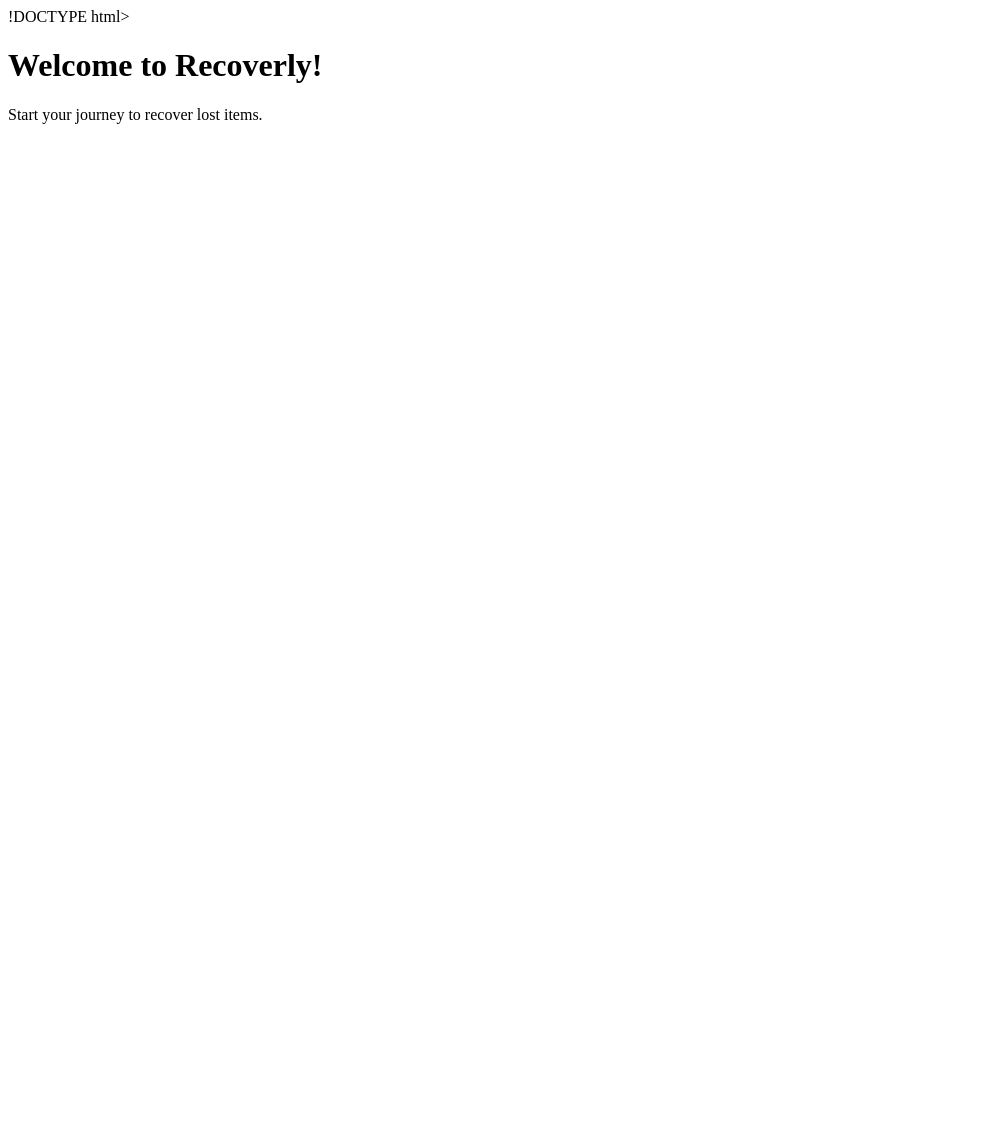
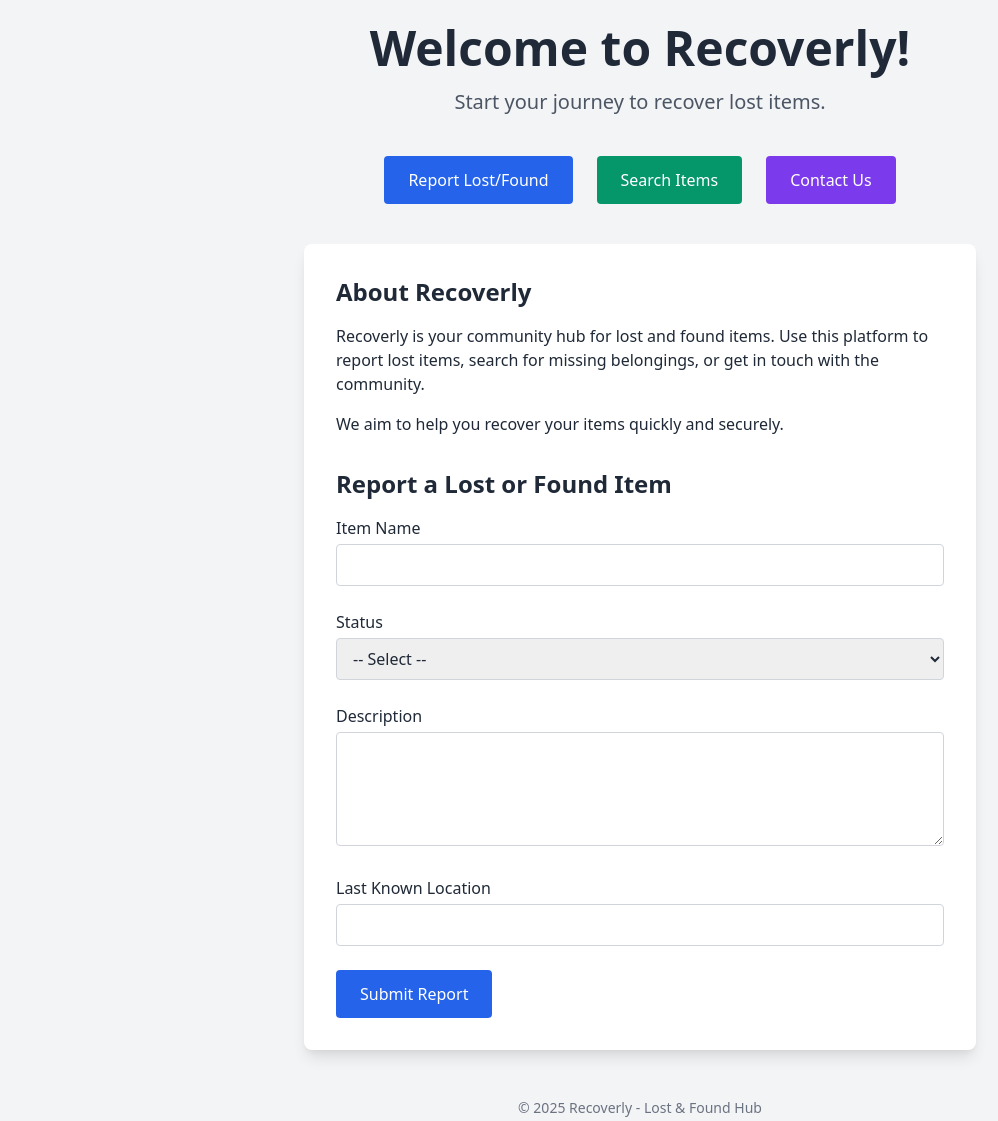
Before and after one commit to Akuagwu2024/recoverly-cis260, a website: page index.html in a window 1280 px wide. Shown: the whole page, without its empty margins (0-998 px from the left). Before the commit the page ends 800 px from the top, so only its background shows below. Drawn offline with nearby package versions, Linux system fonts and the light colour scheme.

Commit message:
Add complete styled homepage with form and validation

```diff
--- a/index.html
+++ b/index.html
@@ -1,12 +1,81 @@
-!DOCTYPE html>
+<!DOCTYPE html>
 <html lang="en">
 <head>
-    <meta charset="UTF-8">
-    <meta name="viewport" content="width=device-width, initial-scale=1.0">
-    <title>Recoverly - Lost & Found Hub</title>
+  <meta charset="UTF-8" />
+  <meta name="viewport" content="width=device-width, initial-scale=1" />
+  <title>Recoverly - Lost & Found Hub</title>
+  <!-- Tailwind CSS CDN -->
+  <link href="https://cdn.jsdelivr.net/npm/tailwindcss@2.2.19/dist/tailwind.min.css" rel="stylesheet" />
 </head>
-<body>
-    <h1>Welcome to Recoverly!</h1>
-    <p>Start your journey to recover lost items.</p>
+<body class="bg-gray-100 font-sans text-gray-800 min-h-screen flex flex-col items-center p-6">
+
+  <header class="mb-10 text-center">
+    <h1 class="text-5xl font-bold mb-4">Welcome to Recoverly!</h1>
+    <p class="text-xl text-gray-600">Start your journey to recover lost items.</p>
+  </header>
+
+  <nav class="mb-10 flex space-x-6 justify-center">
+    <a href="report.html" class="bg-blue-600 text-white px-6 py-3 rounded hover:bg-blue-700 transition">Report Lost/Found</a>
+    <a href="search.html" class="bg-green-600 text-white px-6 py-3 rounded hover:bg-green-700 transition">Search Items</a>
+    <a href="contact.html" class="bg-purple-600 text-white px-6 py-3 rounded hover:bg-purple-700 transition">Contact Us</a>
+  </nav>
+
+  <main class="bg-white shadow-lg rounded-lg p-8 w-full max-w-2xl">
+    <section class="mb-8">
+      <h2 class="text-2xl font-semibold mb-4">About Recoverly</h2>
+      <p class="mb-4">
+        Recoverly is your community hub for lost and found items. Use this platform to report lost items, search for missing belongings, or get in touch with the community.
+      </p>
+      <p>
+        We aim to help you recover your items quickly and securely.
+      </p>
+    </section>
+
+    <section>
+      <h2 class="text-2xl font-semibold mb-4">Report a Lost or Found Item</h2>
+      <form id="reportForm" class="space-y-6" novalidate>
+        <div>
+          <label for="itemName" class="block mb-1 font-medium">Item Name</label>
+          <input type="text" id="itemName" name="itemName" required
+            class="w-full border border-gray-300 rounded px-3 py-2 focus:outline-none focus:ring-2 focus:ring-blue-500" />
+          <p class="text-red-600 text-sm mt-1 hidden" id="itemNameError">Please enter an item name.</p>
+        </div>
+
+        <div>
+          <label for="status" class="block mb-1 font-medium">Status</label>
+          <select id="status" name="status" required
+            class="w-full border border-gray-300 rounded px-3 py-2 focus:outline-none focus:ring-2 focus:ring-blue-500">
+            <option value="">-- Select --</option>
+            <option value="lost">Lost</option>
+            <option value="found">Found</option>
+          </select>
+          <p class="text-red-600 text-sm mt-1 hidden" id="statusError">Please select Lost or Found.</p>
+        </div>
+
+        <div>
+          <label for="description" class="block mb-1 font-medium">Description</label>
+          <textarea id="description" name="description" rows="4" required
+            class="w-full border border-gray-300 rounded px-3 py-2 focus:outline-none focus:ring-2 focus:ring-blue-500"></textarea>
+          <p class="text-red-600 text-sm mt-1 hidden" id="descriptionError">Please enter a description.</p>
+        </div>
+
+        <div>
+          <label for="location" class="block mb-1 font-medium">Last Known Location</label>
+          <input type="text" id="location" name="location" required
+            class="w-full border border-gray-300 rounded px-3 py-2 focus:outline-none focus:ring-2 focus:ring-blue-500" />
+          <p class="text-red-600 text-sm mt-1 hidden" id="locationError">Please enter the location.</p>
+        </div>
+
+        <button type="submit"
+          class="bg-blue-600 text-white px-6 py-3 rounded hover:bg-blue-700 transition">Submit Report</button>
+      </form>
+    </section>
+  </main>
+
+  <footer class="mt-12 text-center text-gray-500 text-sm">
+    &copy; 2025 Recoverly - Lost & Found Hub
+  </footer>
+
+  <script src="script.js"></script>
 </body>
 </html>
--- a/script.js
+++ b/script.js
@@ -1 +1,53 @@
 console.log("Welcome to Recoverly! Start recovering your lost items.");
+
+// Form validation for reportForm
+document.addEventListener("DOMContentLoaded", () => {
+  const form = document.getElementById("reportForm");
+
+  form.addEventListener("submit", function (e) {
+    e.preventDefault();
+
+    // Clear previous errors
+    hideErrors();
+
+    let valid = true;
+
+    // Validate itemName
+    if (!form.itemName.value.trim()) {
+      showError("itemNameError");
+      valid = false;
+    }
+
+    // Validate status
+    if (!form.status.value) {
+      showError("statusError");
+      valid = false;
+    }
+
+    // Validate description
+    if (!form.description.value.trim()) {
+      showError("descriptionError");
+      valid = false;
+    }
+
+    // Validate location
+    if (!form.location.value.trim()) {
+      showError("locationError");
+      valid = false;
+    }
+
+    if (valid) {
+      alert("Report submitted successfully! (This is a demo; no data is saved.)");
+      form.reset();
+    }
+  });
+
+  function showError(id) {
+    document.getElementById(id).classList.remove("hidden");
+  }
+
+  function hideErrors() {
+    const errors = document.querySelectorAll("p.text-red-600");
+    errors.forEach((el) => el.classList.add("hidden"));
+  }
+});
--- a/style.css
+++ b/style.css
@@ -1,9 +1,5 @@
+/* Example custom style - optional */
 body {
-    font-family: Arial, sans-serif;
-    background-color: #f4f4f4;
-    color: #333;
+  /* fallback font if Tailwind font fails */
+  font-family: 'Segoe UI', Tahoma, Geneva, Verdana, sans-serif;
 }
-
-h1 {
-    color: #0066cc;
-}
```
